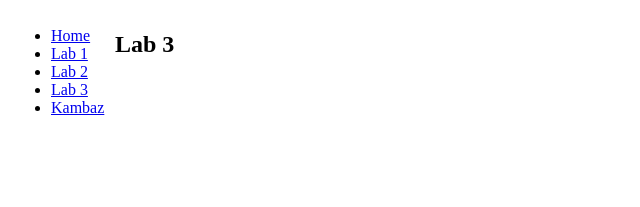
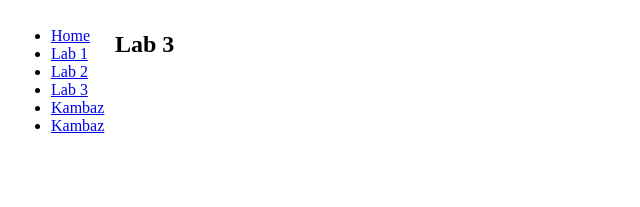
Before and after one commit to Max-Zhou-7/kambaz-next-js, a Next.js app: page /Labs/Lab3 in a window 1280 px wide. Shown: the top 207 px of the page, without its empty margins (0-640 px from the left). Built offline with nearby package versions, Linux system fonts and the light colour scheme.

Commit message:
add repository link

```diff
--- a/app/Labs/TOC.tsx
+++ b/app/Labs/TOC.tsx
@@ -21,5 +21,8 @@ export default function TOC() {
           <li>
        <Link href="/Dashboard" id="wd-lab3-link">
          Kambaz </Link> </li>
+      <li>
+       <Link href="https://github.com/Max-Zhou-7/kambaz-next-js" id="wd-github">
+         Kambaz </Link> </li>
    </ul>
 );}
```
